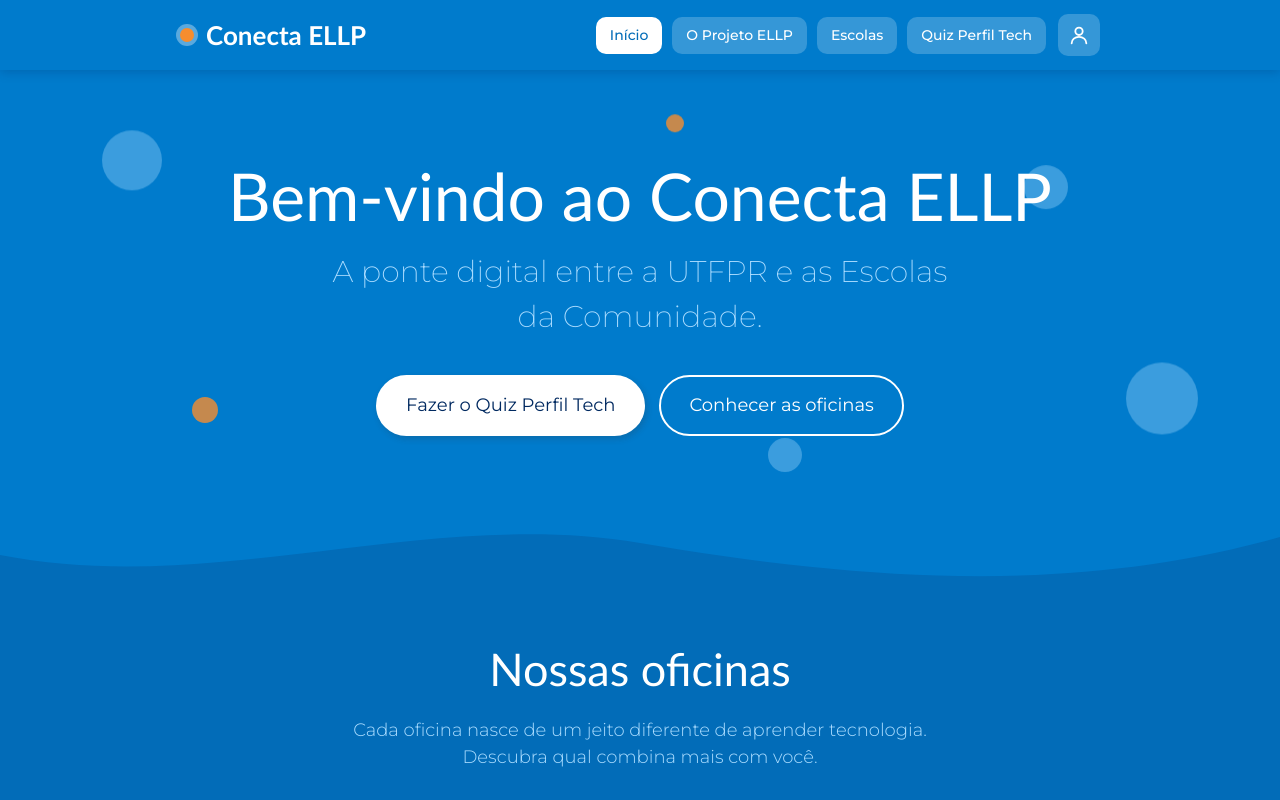
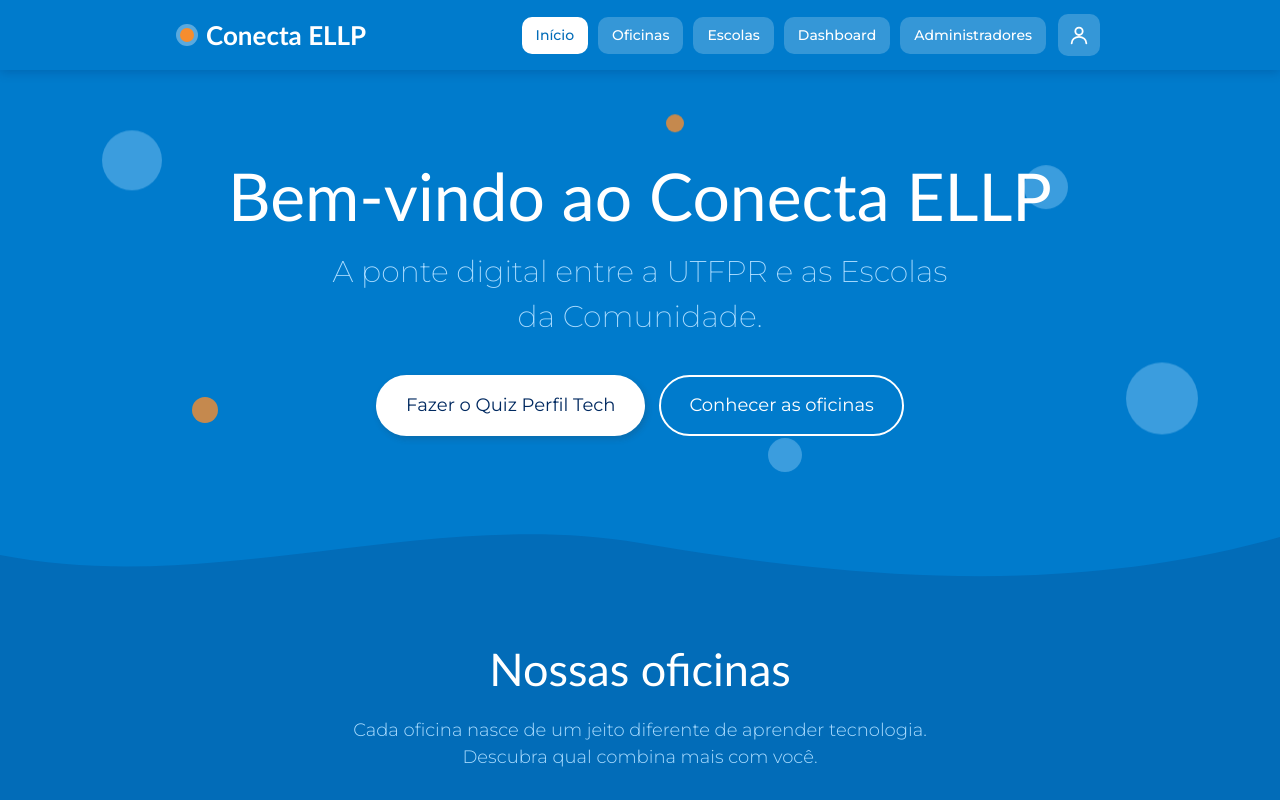
Before and after one commit to PaulinhoADS/conecta-ellp-utfpr, a React (Vite) app in the folder frontend/: page / in a window 1280 px wide. Shown: the top 800 px of the page. Built offline with nearby package versions, Linux system fonts and the light colour scheme; a web font is replaced by a local one.

Commit message:
feat: add renderização condicional em itens do menu do header

```diff
--- a/frontend/src/components/Header.jsx
+++ b/frontend/src/components/Header.jsx
@@ -4,9 +4,14 @@ import { useState } from "react";
 import { Link, NavLink } from "react-router-dom";
 import "./Header.css";
 import UserMenu from "./user-menu/UserMenu";
+import { useAuth } from "../contexts/AuthContext";
 
 const Header = () => {
   const [menuOpen, setMenuOpen] = useState(false);
+  const { hasRole } = useAuth();
+  const permissaoAdmin = hasRole(["superadmin", "admin"]);
+  const permissaoEscola = hasRole(["escola"]);
+  const permissaoAluno = hasRole(["aluno"]);
 
   const closeMenu = () => setMenuOpen(false);
 
@@ -61,6 +66,7 @@ const Header = () => {
                   Início
                 </NavLink>
               </li>
+              {!permissaoAdmin && (
                 <li className="site-header__item">
                   <a
                     href="/#sobre"
@@ -70,6 +76,18 @@ const Header = () => {
                     O Projeto ELLP
                   </a>
                 </li>
+              )}
+              <li className="site-header__item">
+                <NavLink
+                  to="/oficinas"
+                  className="site-header__link"
+                  onClick={closeMenu}
+                >
+                  Oficinas
+                </NavLink>
+              </li>
+              {permissaoAdmin && (
+                <>
                   <li className="site-header__item">
                     <NavLink
                       to="/escolas"
@@ -81,6 +99,27 @@ const Header = () => {
                   </li>
                   <li className="site-header__item">
                     <NavLink
+                      to="/admin"
+                      className={getLinkClass}
+                      onClick={closeMenu}
+                    >
+                      Dashboard
+                    </NavLink>
+                  </li>
+                  <li className="site-header__item">
+                    <NavLink
+                      to="/administradores"
+                      className={getLinkClass}
+                      onClick={closeMenu}
+                    >
+                      Administradores
+                    </NavLink>
+                  </li>
+                </>
+              )}
+              {permissaoAluno && (
+                <li className="site-header__item">
+                  <NavLink
                     to="/quiz"
                     className={getLinkClass}
                     onClick={closeMenu}
@@ -88,6 +127,7 @@ const Header = () => {
                     Quiz Perfil Tech
                   </NavLink>
                 </li>
+              )}
             </ul>
           </nav>
 
```
Lines whose indentation alone changed are shown as unchanged.
